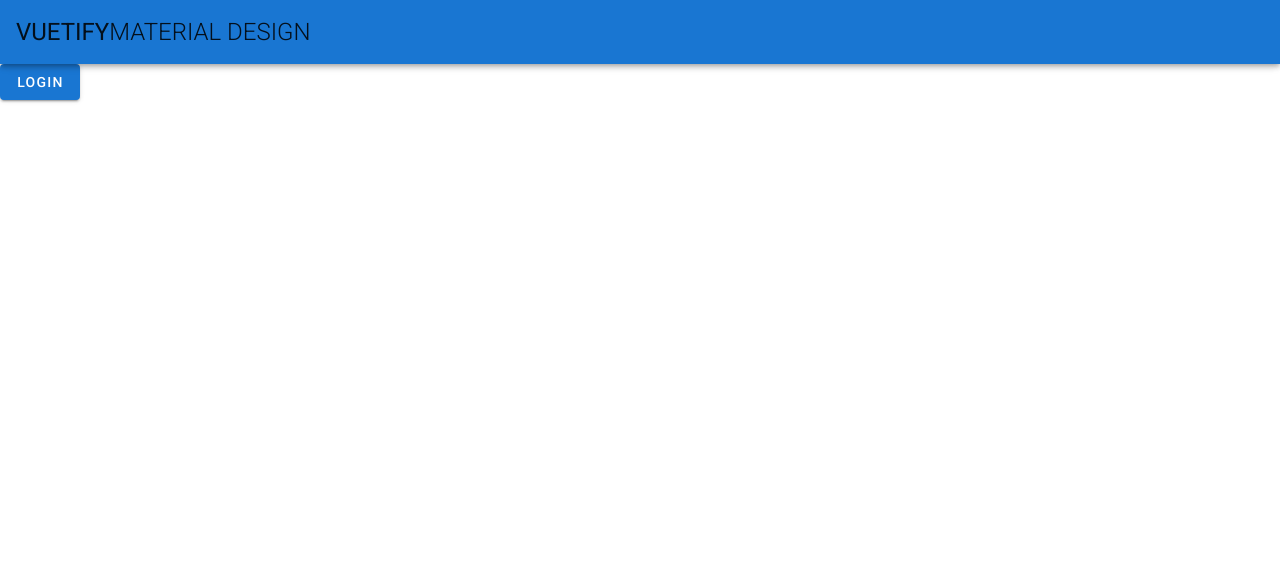
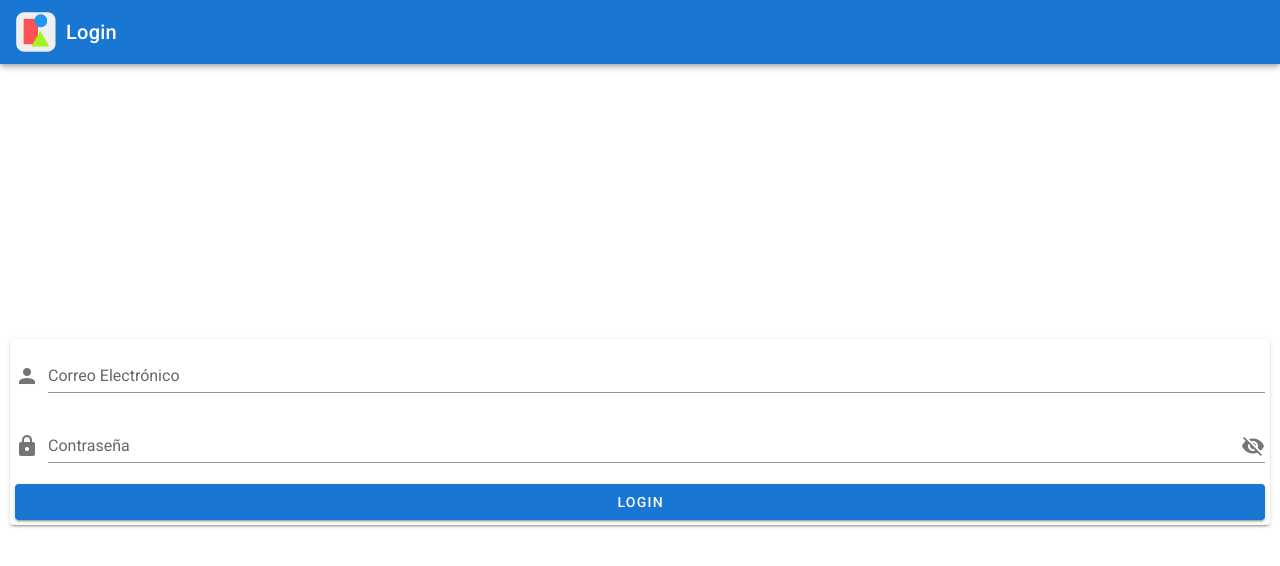
Before and after one commit to Franjapx08/LTMT_Hybrid, a Vue app: page /#/ in a window 1280 px wide. Shown: the top 566 px of the page. Built offline with nearby package versions, Linux system fonts and the light colour scheme.

Commit message:
Login design

```diff
--- a/src/App.vue
+++ b/src/App.vue
@@ -8,8 +8,6 @@
 export default {
   name: 'App',
   components: {},
-  data: () => ({
-    //
-  }),
+  data: () => ({}),
 };
 </script>
--- a/src/views/Login.vue
+++ b/src/views/Login.vue
@@ -1,20 +1,65 @@
 <template>
-  <div>
+  <div id="login-wrapper">
     <v-app-bar color="primary" app>
-        <v-toolbar-title class="headline text-uppercase">
-          <span>Vuetify</span>
-          <span class="font-weight-light">MATERIAL DESIGN</span>
-        </v-toolbar-title>
-      </v-app-bar>
-      <v-content>
+      <img id="logo" src="../assets/logo.png"/>
+      <span class="title">Login</span>
+    </v-app-bar>
+    <v-content class="contenido">
+      <v-card class="login-container">
+        <v-text-field
+          v-model="email"
+          prepend-icon="mdi-account"
+          type="email"
+          label="Correo Electrónico"
+        ></v-text-field>
+        <v-text-field
+            prepend-icon="mdi-lock"
+            v-model="password"
+            :append-icon="showPassword ? 'mdi-eye' : 'mdi-eye-off'"
+            :type="showPassword ? 'text' : 'password'"
+            label="Contraseña"
+            @click:append="showPassword = !showPassword"
+        ></v-text-field>
         <v-btn color="primary">Login</v-btn>
-      </v-content>
+      </v-card>
+    </v-content>
   </div>
 </template>
 
 <script>
 export default {
   name: 'App',
-  data: () => ({}),
+  data: () => ({
+    email: '',
+    password: '',
+    showPassword: false
+  }),
 };
 </script>
+
+<style lang="scss">
+  #login-wrapper {
+    height: 100%;
+    width: 100%;
+    #logo {
+      max-width: 40px;
+      margin-right: 10px;
+    }
+    .title {
+      color: white;
+    }
+    .contenido {
+      display: flex;
+      justify-content: center;
+      align-items: center;
+      height: 100%;
+      width: 100%;
+      .login-container {
+        margin: 0 10px;
+        padding: 5px;
+        display: flex;
+        flex-direction: column;
+      }
+    }
+  }
+</style>
```
Also changed, not shown: src/assets/logo.png.
